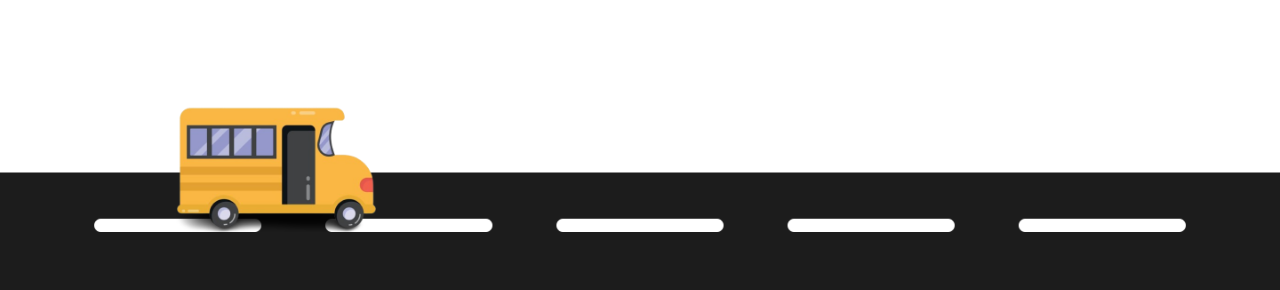
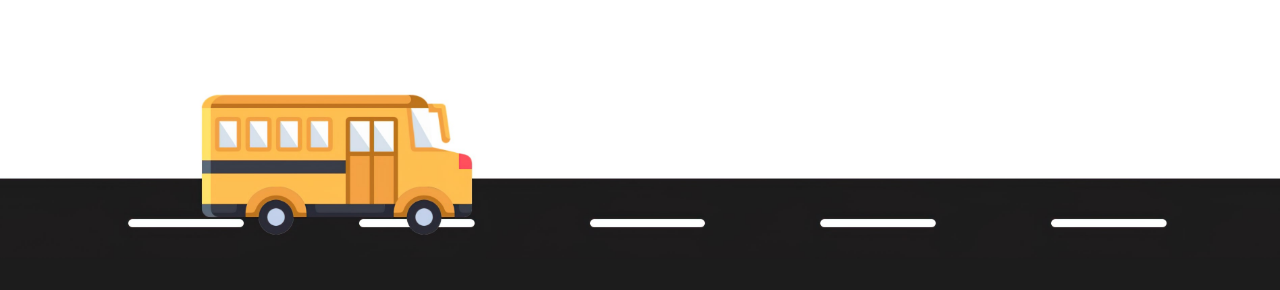
Before and after one commit to TechMovee/landing-page, a plain HTML site: page index.html in a window 1280 px wide. Shown: the part 3953-4243 px from the top of the page. Drawn offline with nearby package versions, Linux system fonts and the light colour scheme.

Commit message:
trocando testee

```diff
--- a/index.html
+++ b/index.html
@@ -147,7 +147,7 @@
     <footer>
         <!-- Footer -->
         <div class="estrada">
-            <img src="../Imagens/imagemRuaFooter.png" class="imagem-estrada">
+            <img src="../Imagens/footer.png" class="imagem-estrada">
         </div>
         <div class="footer-content">
             <hr width="100%" size="1">
```
Also changed, not shown: Imagens/footer.png (added).
